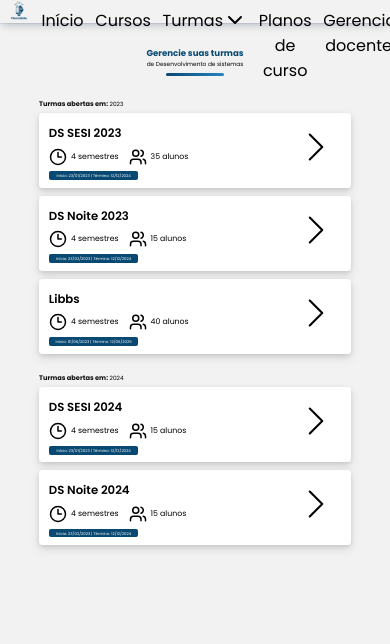
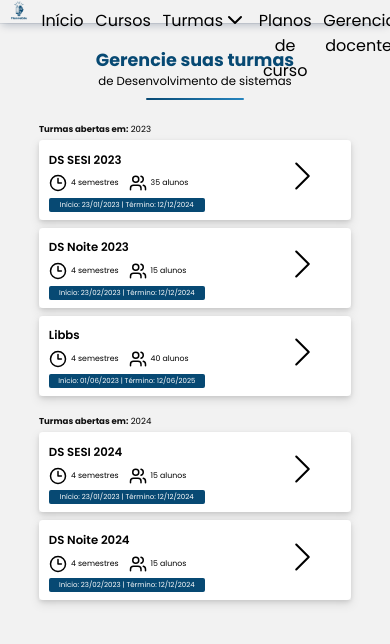
Before and after one commit to larissacoelho21/PlanneEdu-FrontEnd, a React (Vite) app in the folder PlanneEdu_Front/: page /turmaopp in a window 390 px wide. Shown: the top 644 px of the page. Built offline with nearby package versions, Linux system fonts and the light colour scheme.

Commit message:
Atualização Turma  Opp versão mobile

```diff
--- a/PlanneEdu_Front/src/Css/Opp/PlanoCursoOpp.css
+++ b/PlanneEdu_Front/src/Css/Opp/PlanoCursoOpp.css
@@ -20,3 +20,12 @@
   border: 2px solid var(--blue-one);
   transform: scale(1.015);
 }
+
+/* --------------------Versão Mobile-------------------- */
+
+@media only screen and (max-width: 800px) {
+  .introTeacher h2 {
+    font-size: 3vw;
+    width: 60%;
+  }
+}
--- a/PlanneEdu_Front/src/Css/Opp/TurmaOpp.css
+++ b/PlanneEdu_Front/src/Css/Opp/TurmaOpp.css
@@ -68,8 +68,34 @@
 /* --------------------Versão Mobile-------------------- */
 
 @media only screen and (max-width: 800px) {
-  .introTeacher h2 {
+  .introTurma h1 {
+    font-size: 4.5vw;
+  }
+
+  .introTurma h2 {
     font-size: 3vw;
-    width: 60%;
+  }
+
+  .introTurma hr {
+    margin-top: 1vw;
+    width: 25vw;
+    height: 0.5vw;
+  }
+
+  .technology-turma {
+    font-size: 1.8vw;
+    width: 40vw;
+  }
+
+  .highlight {
+    font-size: 2.2vw;
+  }
+
+  .open-class p {
+    font-size: 2.2vw;
+  }
+
+  .Arrow svg {
+    width: 50vw;
   }
 }
```
